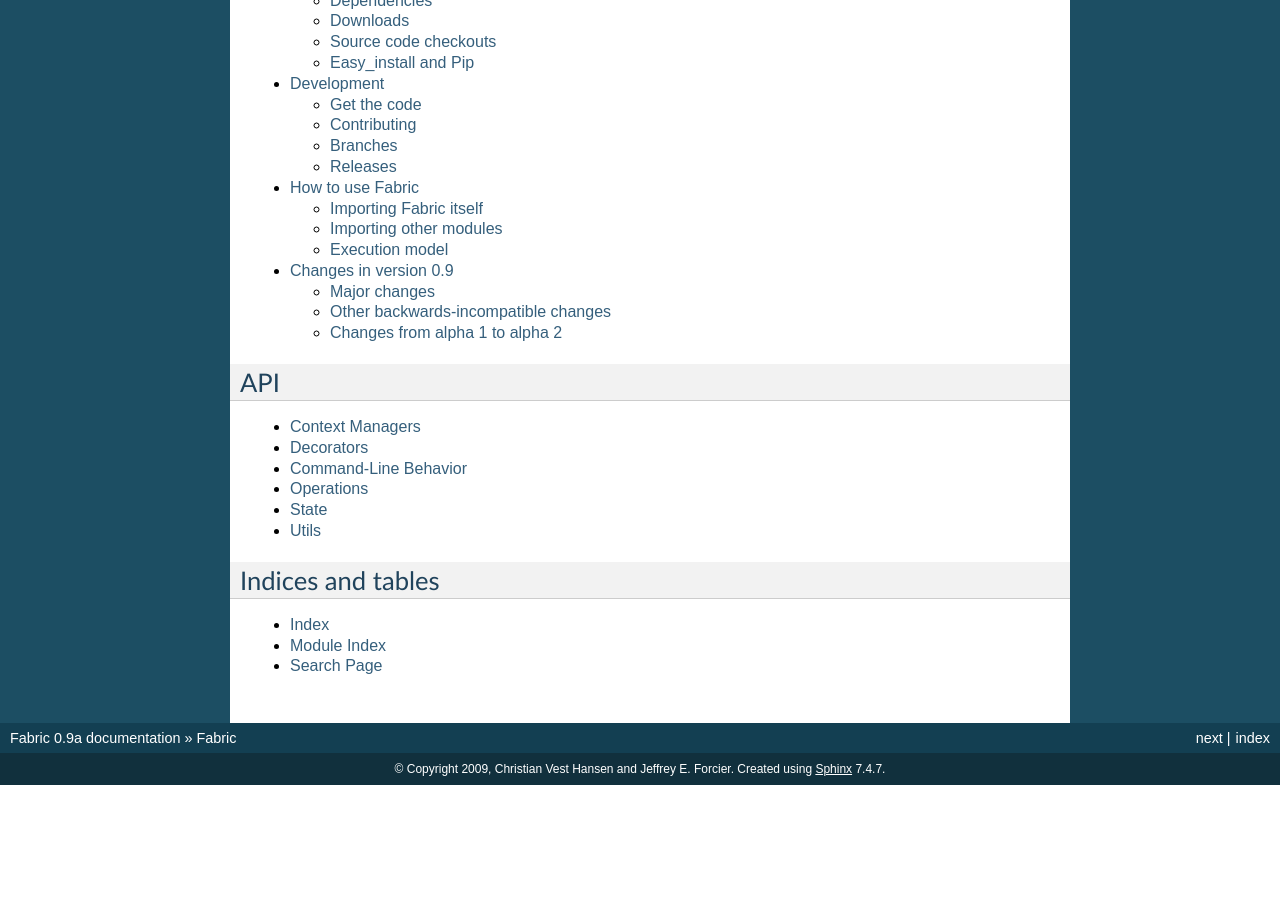
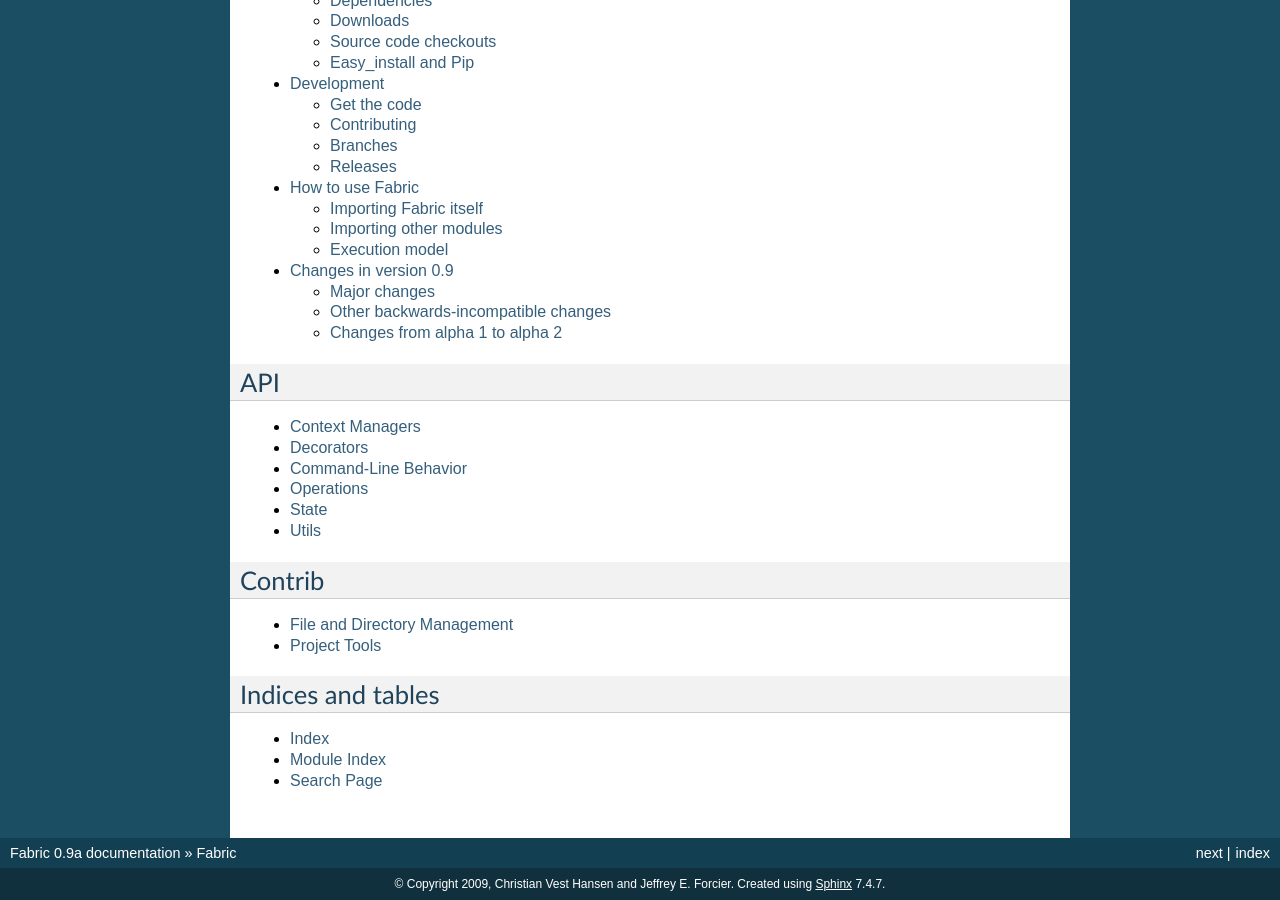
Before and after one commit to fabric/fabric, a Sphinx documentation site: the page built from docs/index.rst, in a window 1280 px wide and 900 px high, scrolled down 1376 px. Built offline with Sphinx 7.4.7, drawn with Linux system fonts in a browser that asks for light colours; before the commit the page ends 2161 px from its top, so only the background shows below that.

Commit message:
Add contrib to docs.
At this point I should probably rethink the handful of toctrees towards the
bottom of the index page; probably wrap them in their own section.

```diff
--- /dev/null
+++ b/docs/contrib/files.rst
@@ -0,0 +1,6 @@
+=============================
+File and Directory Management
+=============================
+
+.. automodule:: fabric.contrib.files
+    :members:
--- /dev/null
+++ b/docs/contrib/project.rst
@@ -0,0 +1,6 @@
+=============
+Project Tools
+=============
+
+.. automodule:: fabric.contrib.project
+    :members:
--- a/docs/index.rst
+++ b/docs/index.rst
@@ -96,6 +96,16 @@
     api/*
 
 
+Contrib
+=======
+
+.. toctree::
+    :maxdepth: 2
+    :glob:
+
+    contrib/*
+
+
 Indices and tables
 ==================
 
```
